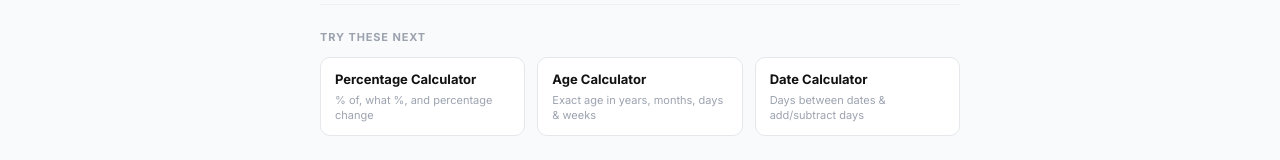
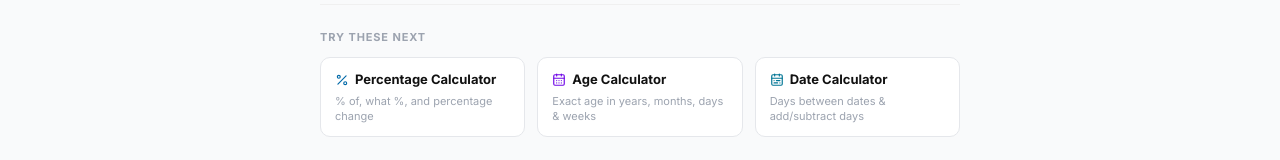
Before and after one commit to yarosheptab/calckit, a Next.js app: page /car-loan-calculator in a window 1280 px wide. Shown: the part 1369-1529 px from the top of the page. Built offline with nearby package versions, Linux system fonts and the light colour scheme.

Commit message:
fix: render icon in related tools cards

```diff
--- a/components/tool/RelatedTools.tsx
+++ b/components/tool/RelatedTools.tsx
@@ -30,7 +30,10 @@ export default function RelatedTools() {
                 background: '#fff',
                 transition: 'border-color 0.15s',
               }}>
-                <div style={{ fontSize: '13px', fontWeight: 700, color: '#111', marginBottom: '3px' }}>{tool.name}</div>
+                <div style={{ display: 'flex', alignItems: 'center', gap: '6px', marginBottom: '4px' }}>
+                  <Icon style={{ width: 14, height: 14 }} className={tool.iconColor} />
+                  <div style={{ fontSize: '13px', fontWeight: 700, color: '#111' }}>{tool.name}</div>
+                </div>
                 <div style={{ fontSize: '11px', color: '#9ca3af', lineHeight: 1.4 }}>{tool.desc}</div>
               </div>
             </Link>
```
